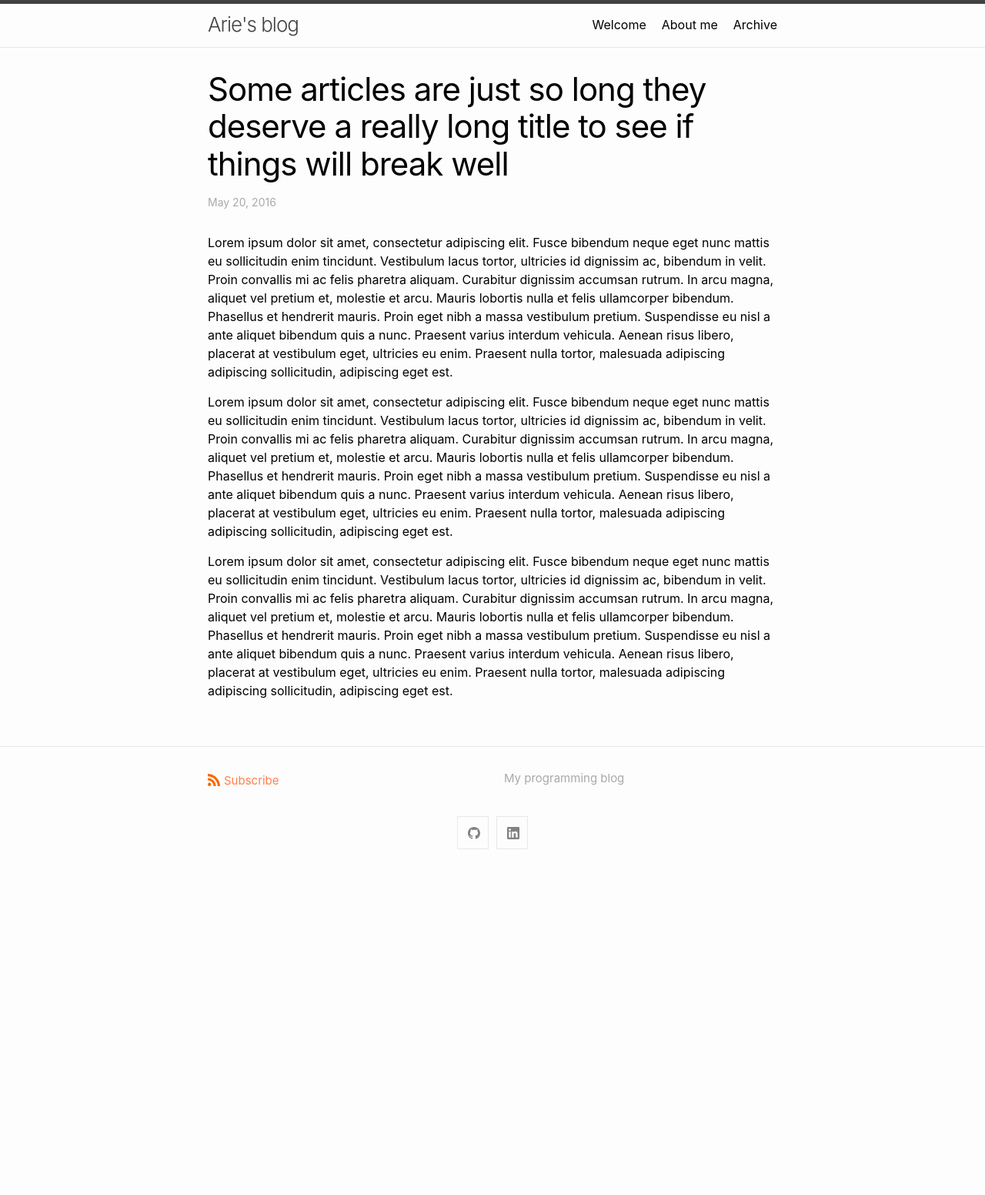
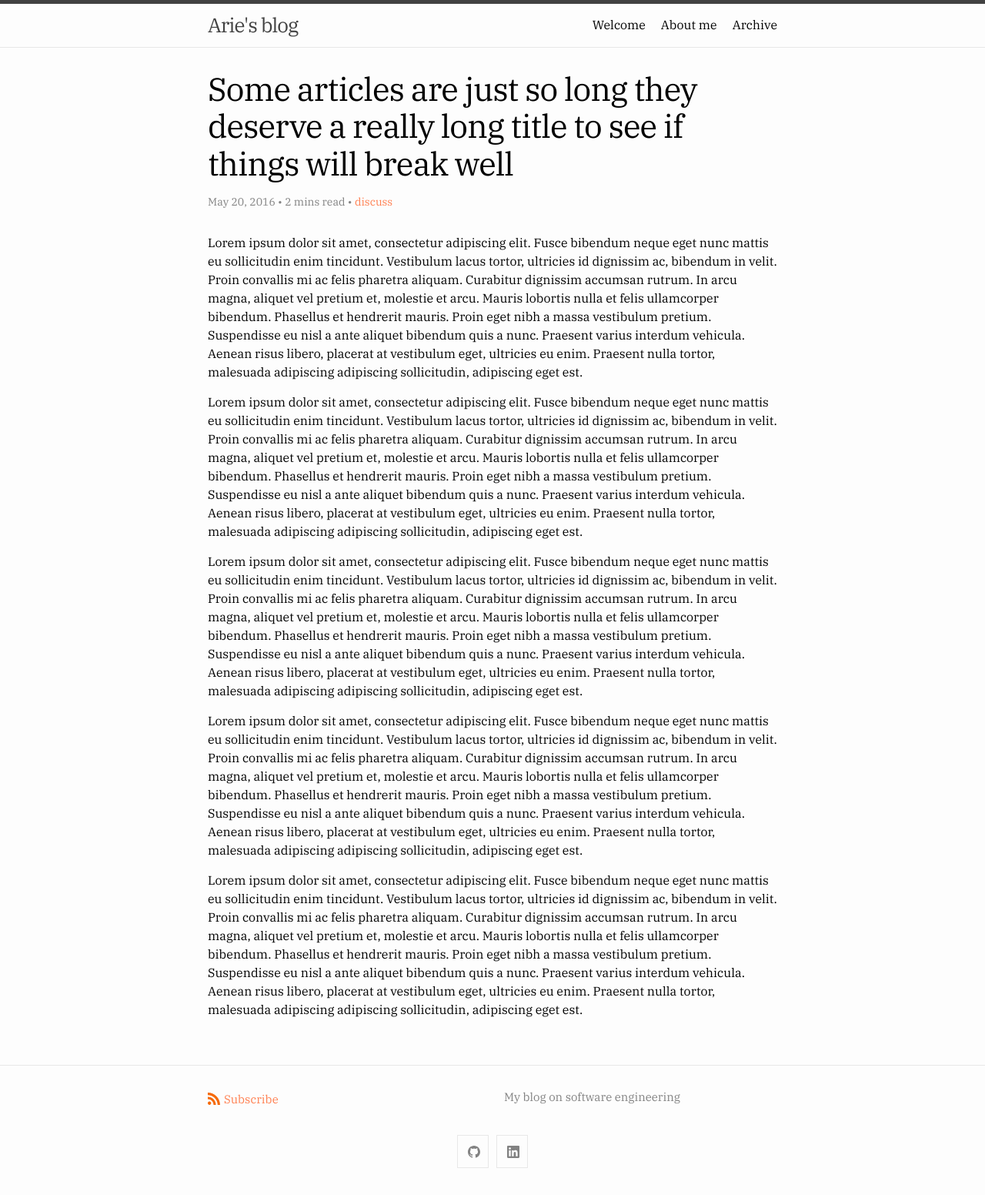
Before and after one commit to ariebovenberg/ariebovenberg.github.io, a Jekyll site: the page built from _posts/2016-05-20-super-long-article.md, in a window 1280 px wide. Shown: the whole page at 77% size. Built offline with Jekyll 4.4.1, drawn with Linux system fonts in a browser that asks for light colours; comment, search, counter and statistics services are not loaded; before the commit the page ends 1138 px from its top, so only the background shows below that.

Commit message:
add read time

```diff
--- a/_config.yml
+++ b/_config.yml
@@ -1,6 +1,6 @@
 title: Arie's blog
 description: >
-  My programming blog
+  My blog on software engineering
 baseurl: "/"
 url: "https://ariebovenberg.github.io"
 
--- a/_includes/custom-head.html
+++ b/_includes/custom-head.html
@@ -4,3 +4,5 @@
   1. Head over to https://realfavicongenerator.net/ to add your own favicons.
   2. Customize default _includes/custom-head.html in your source directory and insert the given code snippet.
 {% endcomment %}
+<link href="https://fonts.googleapis.com/css?family=IBM+Plex+Serif" rel="stylesheet">
+<link href="https://fonts.googleapis.com/css?family=IBM+Plex+Mono" rel="stylesheet">
--- /dev/null
+++ b/_includes/read_time.html
@@ -0,0 +1,9 @@
+<span class="reading-time" title="Estimated read time">
+  {% assign words = content | number_of_words %}
+  {% if words < 360 %}
+    1 min
+  {% else %}
+    {{ words | divided_by:180 }} mins
+  {% endif %}
+  read
+</span>
--- a/_layouts/post.html
+++ b/_layouts/post.html
@@ -17,6 +17,8 @@ layout: default
           {{ mdate | date: date_format }}
         </time>
       {%- endif -%}
+      <span>• {% include read_time.html post=page %}</span>
+      <span>• <a href="#disqus_thread">discuss</a> </span>
       {%- if page.author -%}
         • {% for author in page.author %}
           <span itemprop="author" itemscope itemtype="http://schema.org/Person">
--- a/_posts/2016-05-20-super-long-article.md
+++ b/_posts/2016-05-20-super-long-article.md
@@ -9,3 +9,7 @@ Lorem ipsum dolor sit amet, consectetur adipiscing elit. Fusce bibendum neque eg
 Lorem ipsum dolor sit amet, consectetur adipiscing elit. Fusce bibendum neque eget nunc mattis eu sollicitudin enim tincidunt. Vestibulum lacus tortor, ultricies id dignissim ac, bibendum in velit. Proin convallis mi ac felis pharetra aliquam. Curabitur dignissim accumsan rutrum. In arcu magna, aliquet vel pretium et, molestie et arcu. Mauris lobortis nulla et felis ullamcorper bibendum. Phasellus et hendrerit mauris. Proin eget nibh a massa vestibulum pretium. Suspendisse eu nisl a ante aliquet bibendum quis a nunc. Praesent varius interdum vehicula. Aenean risus libero, placerat at vestibulum eget, ultricies eu enim. Praesent nulla tortor, malesuada adipiscing adipiscing sollicitudin, adipiscing eget est.
 
 Lorem ipsum dolor sit amet, consectetur adipiscing elit. Fusce bibendum neque eget nunc mattis eu sollicitudin enim tincidunt. Vestibulum lacus tortor, ultricies id dignissim ac, bibendum in velit. Proin convallis mi ac felis pharetra aliquam. Curabitur dignissim accumsan rutrum. In arcu magna, aliquet vel pretium et, molestie et arcu. Mauris lobortis nulla et felis ullamcorper bibendum. Phasellus et hendrerit mauris. Proin eget nibh a massa vestibulum pretium. Suspendisse eu nisl a ante aliquet bibendum quis a nunc. Praesent varius interdum vehicula. Aenean risus libero, placerat at vestibulum eget, ultricies eu enim. Praesent nulla tortor, malesuada adipiscing adipiscing sollicitudin, adipiscing eget est.
+
+Lorem ipsum dolor sit amet, consectetur adipiscing elit. Fusce bibendum neque eget nunc mattis eu sollicitudin enim tincidunt. Vestibulum lacus tortor, ultricies id dignissim ac, bibendum in velit. Proin convallis mi ac felis pharetra aliquam. Curabitur dignissim accumsan rutrum. In arcu magna, aliquet vel pretium et, molestie et arcu. Mauris lobortis nulla et felis ullamcorper bibendum. Phasellus et hendrerit mauris. Proin eget nibh a massa vestibulum pretium. Suspendisse eu nisl a ante aliquet bibendum quis a nunc. Praesent varius interdum vehicula. Aenean risus libero, placerat at vestibulum eget, ultricies eu enim. Praesent nulla tortor, malesuada adipiscing adipiscing sollicitudin, adipiscing eget est.
+
+Lorem ipsum dolor sit amet, consectetur adipiscing elit. Fusce bibendum neque eget nunc mattis eu sollicitudin enim tincidunt. Vestibulum lacus tortor, ultricies id dignissim ac, bibendum in velit. Proin convallis mi ac felis pharetra aliquam. Curabitur dignissim accumsan rutrum. In arcu magna, aliquet vel pretium et, molestie et arcu. Mauris lobortis nulla et felis ullamcorper bibendum. Phasellus et hendrerit mauris. Proin eget nibh a massa vestibulum pretium. Suspendisse eu nisl a ante aliquet bibendum quis a nunc. Praesent varius interdum vehicula. Aenean risus libero, placerat at vestibulum eget, ultricies eu enim. Praesent nulla tortor, malesuada adipiscing adipiscing sollicitudin, adipiscing eget est.
--- a/_sass/minima/custom-variables.scss
+++ b/_sass/minima/custom-variables.scss
@@ -1,4 +1,3 @@
 // Placeholder to allow overriding predefined variables smoothly.
-$brand-color: darkgray;
-$link-base-color: coral;
-// $text-color: blue;
+$base-font-family: "IBM Plex Serif", -apple-system, system-ui, BlinkMacSystemFont, "Segoe UI", "Segoe UI Symbol", "Segoe UI Emoji", "Apple Color Emoji", Roboto, Helvetica, Arial, sans-serif;
+$code-font-family: "IBM Plex Mono", "Roboto Mono", "Ubuntu Mono", "Liberation Mono", "Courier New", monospace;
--- a/_sass/minima/skins/arie.scss
+++ b/_sass/minima/skins/arie.scss
@@ -10,7 +10,7 @@ $text-color:            black !default;
 $background-color:      #fdfdfd !default;
 $code-background-color: floralWhite !default;
 
-$link-base-color:       #2a7ae2 !default;
+$link-base-color:       coral !default;
 $link-visited-color:    darken($link-base-color, 15%) !default;
 $link-hover-color:      $text-color !default;
 
```
